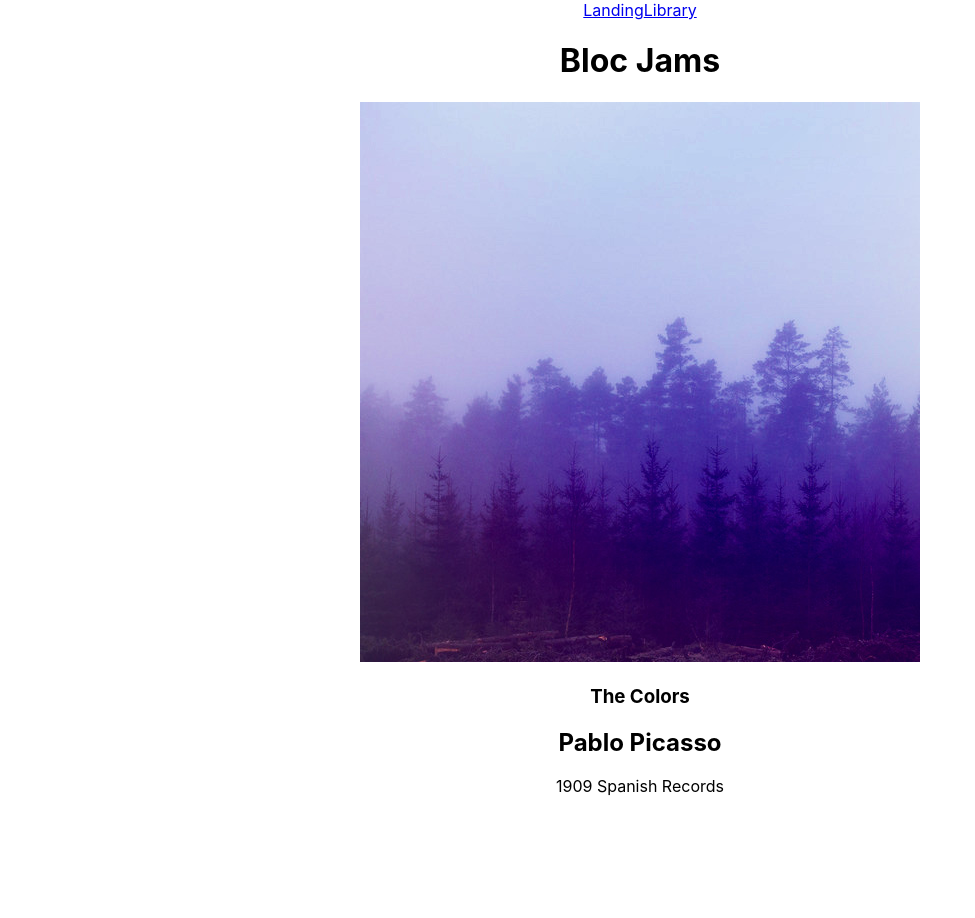
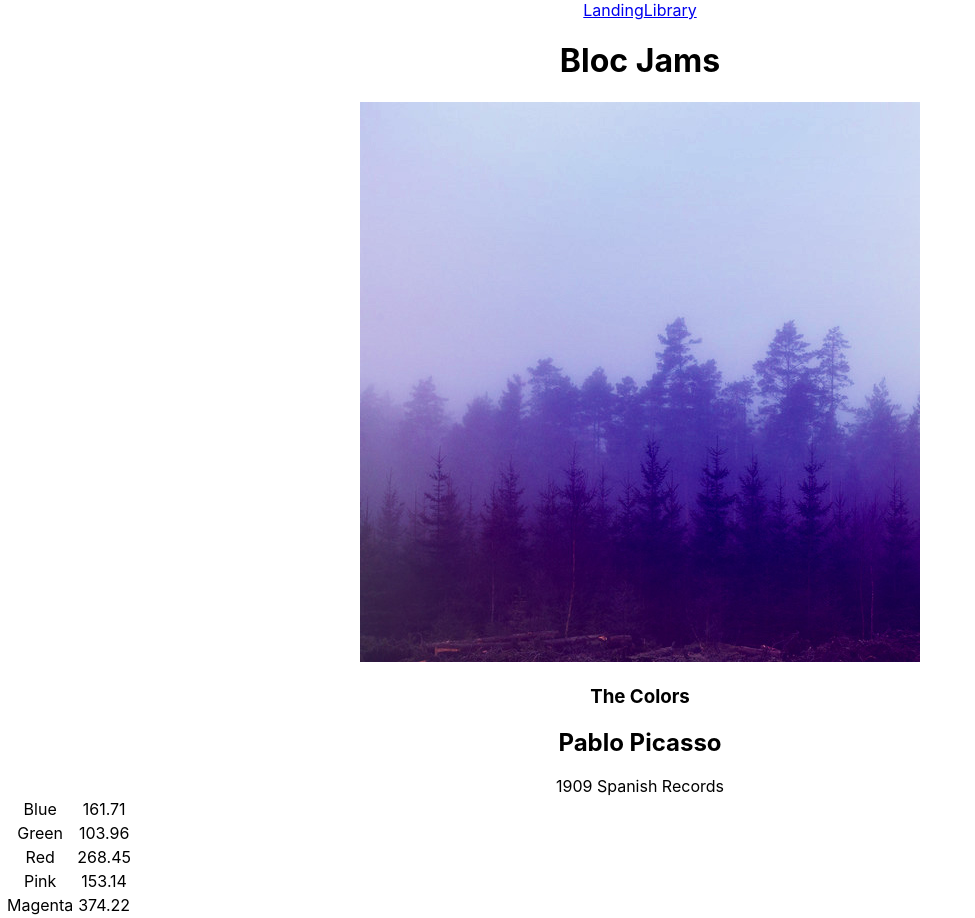
Before and after one commit to joshuadconrad/bloc-jams-react, a React (Create React App) app: page /album/the-colors in a window 1280 px wide. Shown: the whole page, without its empty margins (0-975 px from the left). Before the commit the page ends 800 px from the top, so only its background shows below. Built offline with nearby package versions, Linux system fonts and the light colour scheme.

Commit message:
Assignment 2758 commit for Slack Help

```diff
--- a/src/components/Album.js
+++ b/src/components/Album.js
@@ -14,6 +14,7 @@
       album: album
     };
   }
+
   render() {
     return (
       <section className="album">
@@ -32,6 +33,15 @@
             <col id="song-duration-column" />
           </colgroup>
           <tbody>
+          {
+            this.state.album.songs.map(( album, index1) =>
+              <tr key={index1}>
+                <td>{album.i}</td>
+                <td>{album.title}</td>
+                <td>{album.duration}</td>
+              </tr>
+            )
+          }
           </tbody>
         </table>
       </section>
```
